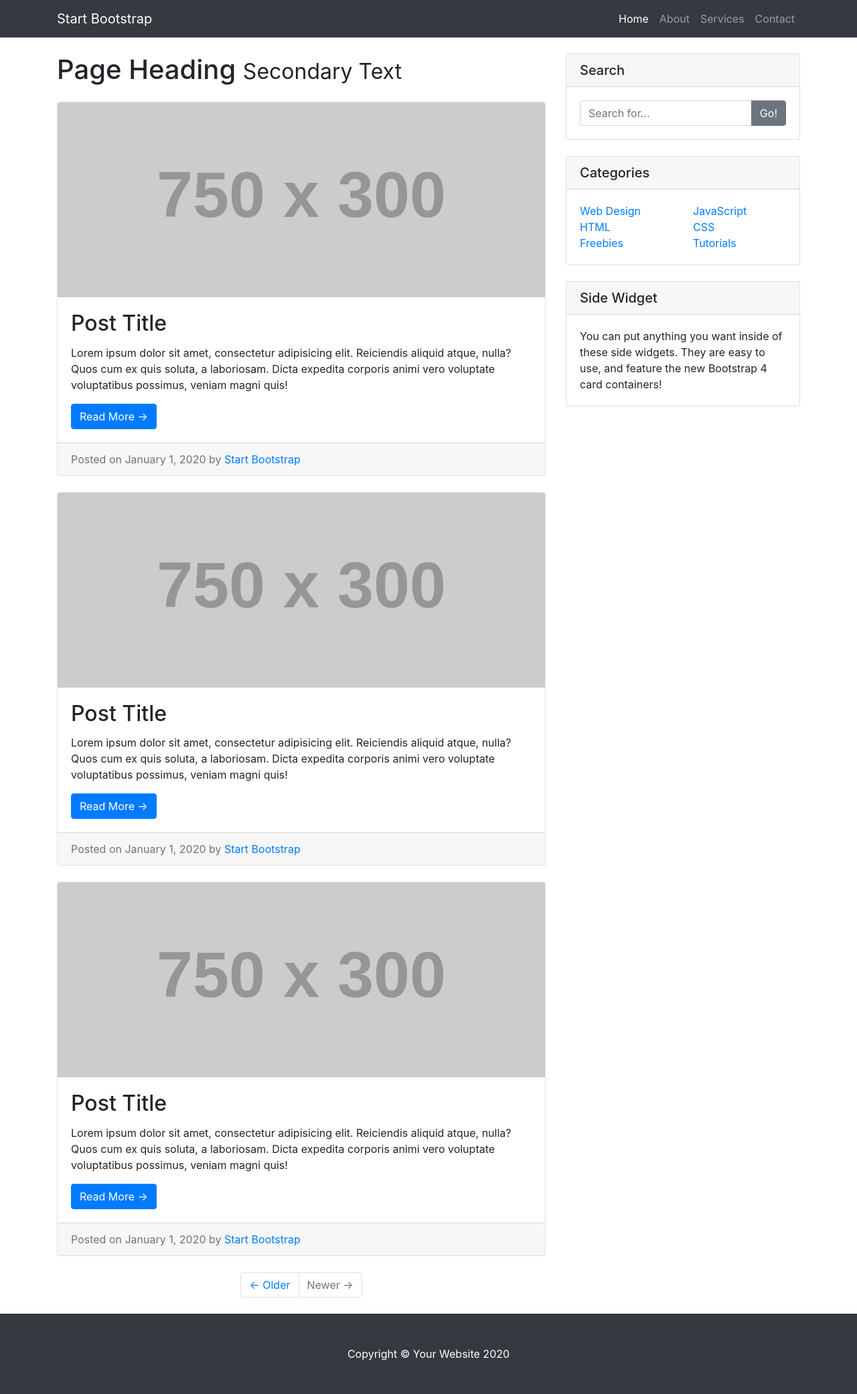
After one commit to fabioRdrgs/M152, a PHP site: page /homeIndex.html in a window 1280 px wide. The commit adds this page. Shown: the whole page at 67% size. Run offline with PHP 8.4, Linux system fonts and the light colour scheme; grey boxes labelled with a size stand in for pictures from a placeholder-image service; some libraries are stand-ins or nearby versions.

Commit message:
Page 1 + 2 faite

```diff
--- /dev/null
+++ b/Home/homeIndex.html
@@ -0,0 +1,198 @@
+<!DOCTYPE html>
+<html lang="en">
+
+<head>
+
+  <meta charset="utf-8">
+  <meta name="viewport" content="width=device-width, initial-scale=1, shrink-to-fit=no">
+  <meta name="description" content="">
+  <meta name="author" content="">
+
+  <title>Blog Home - Start Bootstrap Template</title>
+
+  <!-- Bootstrap core CSS -->
+  <link href="vendor/bootstrap/css/bootstrap.min.css" rel="stylesheet">
+
+  <!-- Custom styles for this template -->
+  <link href="css/blog-home.css" rel="stylesheet">
+
+</head>
+
+<body>
+
+  <!-- Navigation -->
+  <nav class="navbar navbar-expand-lg navbar-dark bg-dark fixed-top">
+    <div class="container">
+      <a class="navbar-brand" href="#">Start Bootstrap</a>
+      <button class="navbar-toggler" type="button" data-toggle="collapse" data-target="#navbarResponsive" aria-controls="navbarResponsive" aria-expanded="false" aria-label="Toggle navigation">
+        <span class="navbar-toggler-icon"></span>
+      </button>
+      <div class="collapse navbar-collapse" id="navbarResponsive">
+        <ul class="navbar-nav ml-auto">
+          <li class="nav-item active">
+            <a class="nav-link" href="#">Home
+              <span class="sr-only">(current)</span>
+            </a>
+          </li>
+          <li class="nav-item">
+            <a class="nav-link" href="#">About</a>
+          </li>
+          <li class="nav-item">
+            <a class="nav-link" href="#">Services</a>
+          </li>
+          <li class="nav-item">
+            <a class="nav-link" href="#">Contact</a>
+          </li>
+        </ul>
+      </div>
+    </div>
+  </nav>
+
+  <!-- Page Content -->
+  <div class="container">
+
+    <div class="row">
+
+      <!-- Blog Entries Column -->
+      <div class="col-md-8">
+
+        <h1 class="my-4">Page Heading
+          <small>Secondary Text</small>
+        </h1>
+
+        <!-- Blog Post -->
+        <div class="card mb-4">
+          <img class="card-img-top" src="http://placehold.it/750x300" alt="Card image cap">
+          <div class="card-body">
+            <h2 class="card-title">Post Title</h2>
+            <p class="card-text">Lorem ipsum dolor sit amet, consectetur adipisicing elit. Reiciendis aliquid atque, nulla? Quos cum ex quis soluta, a laboriosam. Dicta expedita corporis animi vero voluptate voluptatibus possimus, veniam magni quis!</p>
+            <a href="#" class="btn btn-primary">Read More &rarr;</a>
+          </div>
+          <div class="card-footer text-muted">
+            Posted on January 1, 2020 by
+            <a href="#">Start Bootstrap</a>
+          </div>
+        </div>
+
+        <!-- Blog Post -->
+        <div class="card mb-4">
+          <img class="card-img-top" src="http://placehold.it/750x300" alt="Card image cap">
+          <div class="card-body">
+            <h2 class="card-title">Post Title</h2>
+            <p class="card-text">Lorem ipsum dolor sit amet, consectetur adipisicing elit. Reiciendis aliquid atque, nulla? Quos cum ex quis soluta, a laboriosam. Dicta expedita corporis animi vero voluptate voluptatibus possimus, veniam magni quis!</p>
+            <a href="#" class="btn btn-primary">Read More &rarr;</a>
+          </div>
+          <div class="card-footer text-muted">
+            Posted on January 1, 2020 by
+            <a href="#">Start Bootstrap</a>
+          </div>
+        </div>
+
+        <!-- Blog Post -->
+        <div class="card mb-4">
+          <img class="card-img-top" src="http://placehold.it/750x300" alt="Card image cap">
+          <div class="card-body">
+            <h2 class="card-title">Post Title</h2>
+            <p class="card-text">Lorem ipsum dolor sit amet, consectetur adipisicing elit. Reiciendis aliquid atque, nulla? Quos cum ex quis soluta, a laboriosam. Dicta expedita corporis animi vero voluptate voluptatibus possimus, veniam magni quis!</p>
+            <a href="#" class="btn btn-primary">Read More &rarr;</a>
+          </div>
+          <div class="card-footer text-muted">
+            Posted on January 1, 2020 by
+            <a href="#">Start Bootstrap</a>
+          </div>
+        </div>
+
+        <!-- Pagination -->
+        <ul class="pagination justify-content-center mb-4">
+          <li class="page-item">
+            <a class="page-link" href="#">&larr; Older</a>
+          </li>
+          <li class="page-item disabled">
+            <a class="page-link" href="#">Newer &rarr;</a>
+          </li>
+        </ul>
+
+      </div>
+
+      <!-- Sidebar Widgets Column -->
+      <div class="col-md-4">
+
+        <!-- Search Widget -->
+        <div class="card my-4">
+          <h5 class="card-header">Search</h5>
+          <div class="card-body">
+            <div class="input-group">
+              <input type="text" class="form-control" placeholder="Search for...">
+              <span class="input-group-append">
+                <button class="btn btn-secondary" type="button">Go!</button>
+              </span>
+            </div>
+          </div>
+        </div>
+
+        <!-- Categories Widget -->
+        <div class="card my-4">
+          <h5 class="card-header">Categories</h5>
+          <div class="card-body">
+            <div class="row">
+              <div class="col-lg-6">
+                <ul class="list-unstyled mb-0">
+                  <li>
+                    <a href="#">Web Design</a>
+                  </li>
+                  <li>
+                    <a href="#">HTML</a>
+                  </li>
+                  <li>
+                    <a href="#">Freebies</a>
+                  </li>
+                </ul>
+              </div>
+              <div class="col-lg-6">
+                <ul class="list-unstyled mb-0">
+                  <li>
+                    <a href="#">JavaScript</a>
+                  </li>
+                  <li>
+                    <a href="#">CSS</a>
+                  </li>
+                  <li>
+                    <a href="#">Tutorials</a>
+                  </li>
+                </ul>
+              </div>
+            </div>
+          </div>
+        </div>
+
+        <!-- Side Widget -->
+        <div class="card my-4">
+          <h5 class="card-header">Side Widget</h5>
+          <div class="card-body">
+            You can put anything you want inside of these side widgets. They are easy to use, and feature the new Bootstrap 4 card containers!
+          </div>
+        </div>
+
+      </div>
+
+    </div>
+    <!-- /.row -->
+
+  </div>
+  <!-- /.container -->
+
+  <!-- Footer -->
+  <footer class="py-5 bg-dark">
+    <div class="container">
+      <p class="m-0 text-center text-white">Copyright &copy; Your Website 2020</p>
+    </div>
+    <!-- /.container -->
+  </footer>
+
+  <!-- Bootstrap core JavaScript -->
+  <script src="vendor/jquery/jquery.min.js"></script>
+  <script src="vendor/bootstrap/js/bootstrap.bundle.min.js"></script>
+
+</body>
+
+</html>
--- a/Home/index.php
+++ b/Home/index.php
@@ -50,6 +50,8 @@ $_SESSION['currentPage'] = "Home";
            <img src="../img/NoPFP.jpg" alt="Image de Profile" class=" card-img-bottom" style="width:20%">
 
           </div>
+
+
        </div>
 
 
--- a/Post/index.php
+++ b/Post/index.php
@@ -31,7 +31,7 @@ $_SESSION['currentPage'] =  "Post";
 <form action="./index.php" enctype="multipart/form-data">
 
 <label for="postTextArea">Entrez du text</label></br>
-<textarea id="postTextArea" rows="20" cols="50"></textarea></br>
+<textarea id="postTextArea" rows="3" cols="50"></textarea></br>
 <label for="fileSelect"> Select a file:</label> <input id="fileSelect" type="file" name="img[]" multiple>
 <input type="submit">
 </form>
--- /dev/null
+++ b/php/constantes.inc.php
@@ -0,0 +1,6 @@
+<?php
+
+define("HOST", "localhost");
+define("DBNAME", "TheZoneDB");
+define("DBUSER", "TheZoneAdmin");
+define("DBPWD", "Super123");
--- a/php/navbar.php
+++ b/php/navbar.php
@@ -11,7 +11,7 @@
             <div class="input-group-append">
                 <button type="button" class="btn btn-secondary"><i class="fa fa-search"></i></button>
             </div>
-        </div>
+    </div>
     </form>
       <div class="collapse navbar-collapse" id="navbarResponsive">
         <ul class="navbar-nav ml-auto">
@@ -24,4 +24,4 @@
         </ul>
       </div>
     </div>
-  </nav>
+</nav>
```
Also changed, not shown: php/sql_func.inc.php (added, +153 -0 lines), sql/TheZoneDB1_0.sql (added, +96 -0 lines).
